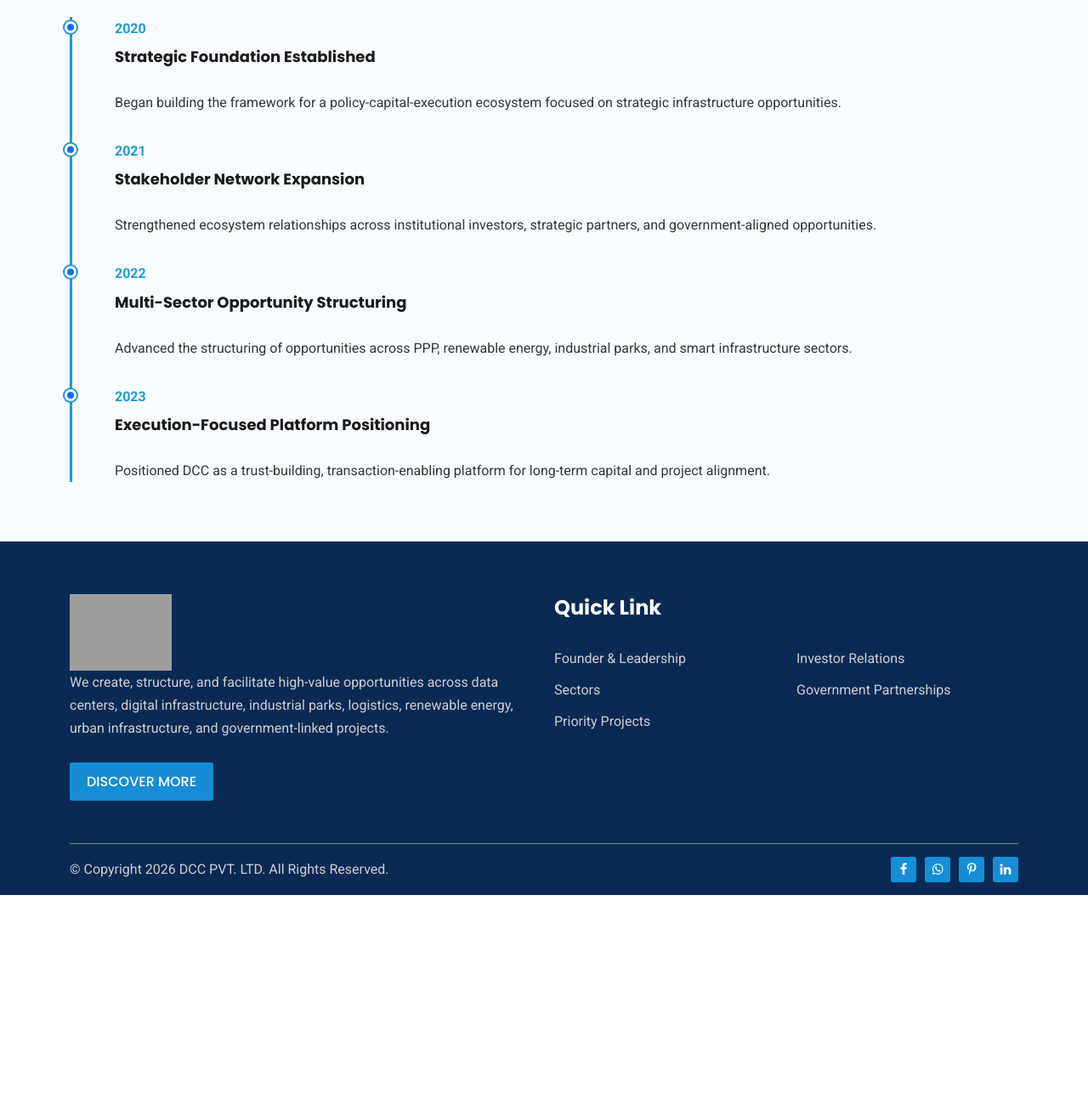
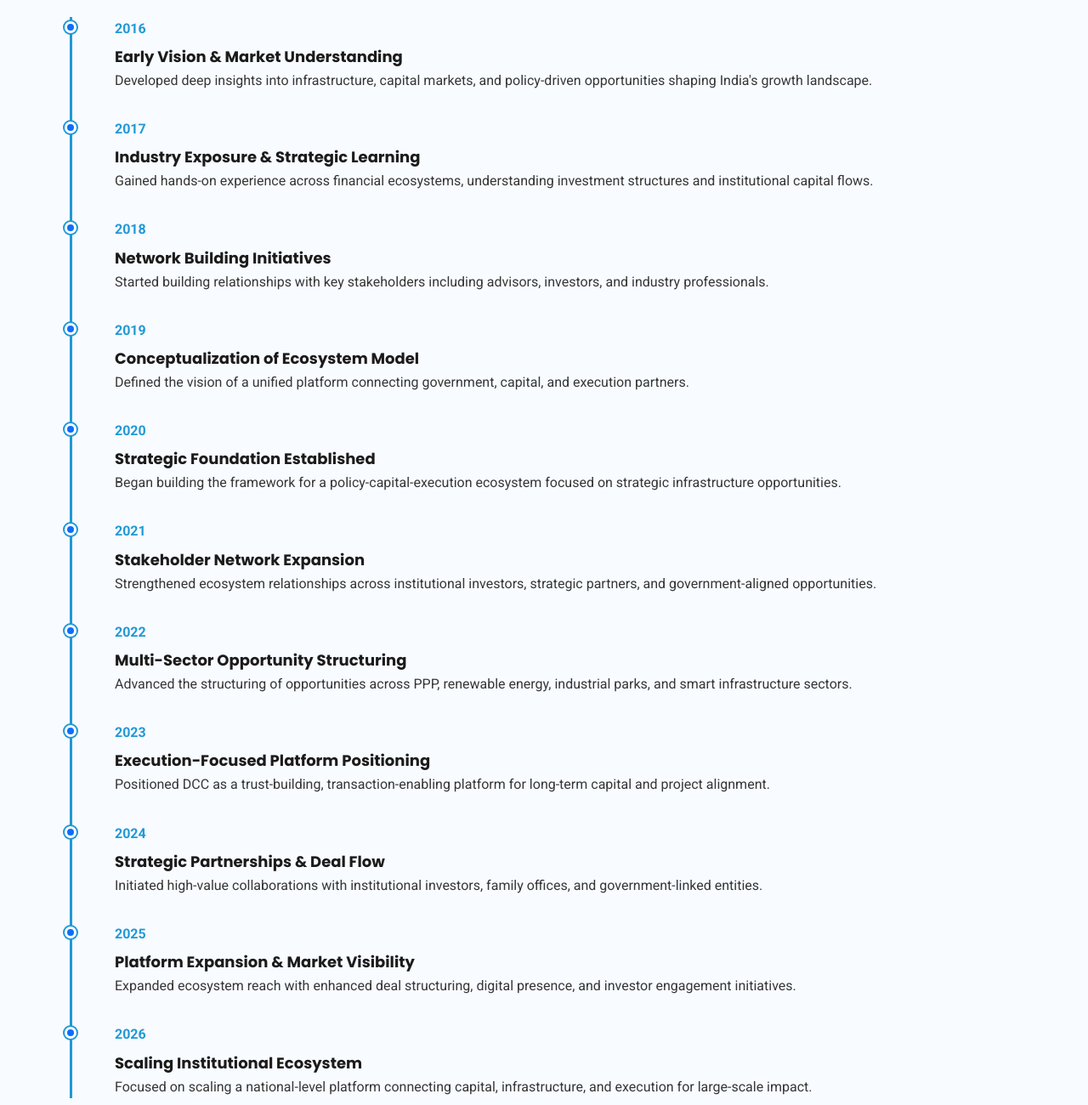
Before and after one commit to komalpatil1119/dcc, a plain HTML site: page founder-page.html in a window 1280 px wide. Shown: the part 4040-5340 px from the top of the page at 85% size. Before the commit the page ends 5093 px from the top, so only its background shows below. Drawn offline with Linux system fonts and the light colour scheme; grey boxes are pictures that could not be loaded.

Commit message:
first commit

```diff
--- a/founder-page.html
+++ b/founder-page.html
@@ -50,6 +50,11 @@
     </head>
     <body class="home-eight">
 
+        <style>
+            .timeline h5{
+                margin-bottom: 0px;
+            }
+        </style>
 
 
         <!--Full width header Start-->
@@ -360,7 +365,7 @@
             </div>
         </section>
         <!-- Key Achievements Timeline -->
-        <section class="section-padding light-bg">
+        <section class="section-padding light-bg loaded">
             <div class="container">
                 <div class="text-center mb-5">
                     <span class="section-subtitle">Key Achievements Timeline</span>
@@ -368,6 +373,31 @@
                 </div>
 
                 <div class="timeline">
+
+                    <div class="timeline-item">
+                        <div class="timeline-year">2016</div>
+                        <h5>Early Vision & Market Understanding</h5>
+                        <p class="mb-0">Developed deep insights into infrastructure, capital markets, and policy-driven opportunities shaping India's growth landscape.</p>
+                    </div>
+
+                    <div class="timeline-item">
+                        <div class="timeline-year">2017</div>
+                        <h5>Industry Exposure & Strategic Learning</h5>
+                        <p class="mb-0">Gained hands-on experience across financial ecosystems, understanding investment structures and institutional capital flows.</p>
+                    </div>
+
+                    <div class="timeline-item">
+                        <div class="timeline-year">2018</div>
+                        <h5>Network Building Initiatives</h5>
+                        <p class="mb-0">Started building relationships with key stakeholders including advisors, investors, and industry professionals.</p>
+                    </div>
+
+                    <div class="timeline-item">
+                        <div class="timeline-year">2019</div>
+                        <h5>Conceptualization of Ecosystem Model</h5>
+                        <p class="mb-0">Defined the vision of a unified platform connecting government, capital, and execution partners.</p>
+                    </div>
+
                     <div class="timeline-item">
                         <div class="timeline-year">2020</div>
                         <h5>Strategic Foundation Established</h5>
@@ -391,6 +421,25 @@
                         <h5>Execution-Focused Platform Positioning</h5>
                         <p class="mb-0">Positioned DCC as a trust-building, transaction-enabling platform for long-term capital and project alignment.</p>
                     </div>
+
+                    <div class="timeline-item">
+                        <div class="timeline-year">2024</div>
+                        <h5>Strategic Partnerships & Deal Flow</h5>
+                        <p class="mb-0">Initiated high-value collaborations with institutional investors, family offices, and government-linked entities.</p>
+                    </div>
+
+                    <div class="timeline-item">
+                        <div class="timeline-year">2025</div>
+                        <h5>Platform Expansion & Market Visibility</h5>
+                        <p class="mb-0">Expanded ecosystem reach with enhanced deal structuring, digital presence, and investor engagement initiatives.</p>
+                    </div>
+
+                    <div class="timeline-item">
+                        <div class="timeline-year">2026</div>
+                        <h5>Scaling Institutional Ecosystem</h5>
+                        <p class="mb-0">Focused on scaling a national-level platform connecting capital, infrastructure, and execution for large-scale impact.</p>
+                    </div>
+
                 </div>
             </div>
         </section>
@@ -445,15 +494,12 @@
                     <div class="row y-middle">
                         <div class="col-lg-6 col-md-8 sm-mb-21">
                             <div class="copyright">
-                                <p>© Copyright 2026 DCC PVT. LTD. All Rights Reserved.</p>
+                                <p>© Copyright 2026 Digital Capital Corporation. All Rights Reserved.</p>
                             </div>
                         </div>
                         <div class="col-lg-6 col-md-4 text-right sm-text-center">
                               <ul class="footer-social">
-                                <li><a href="#"><i class="fa fa-facebook"></i></a></li>
-                                <li><a href="#"><i class="fa fa-whatsapp"></i></a></li>
-                                <li><a href="#"><i class="fa fa-pinterest-p"></i></a></li>
-                                <li><a href="#"><i class="fa fa-linkedin"></i></a></li>
+                                <li><a href="https://www.linkedin.com/company/digital-capital-corporation/?viewAsMember=true"><i class="fa fa-linkedin"></i></a></li>
                             </ul>
                         </div>
                     </div>
```
Also changed, not shown: about.html (+3 -6 lines), contact.html (+3 -6 lines), government-partnerships.html (+3 -6 lines), index.html (+4 -10 lines), investor-relations.html (+3 -6 lines), priority-projects.html (+3 -6 lines), sectors.html (+4 -7 lines), strategic-positioning-banner.html (+3 -6 lines), assets/images/footer-logo1.png (added), assets/images/logo.png, assets/images/logo1.png (added), 1 other file. Lines whose indentation alone changed are shown as unchanged.
